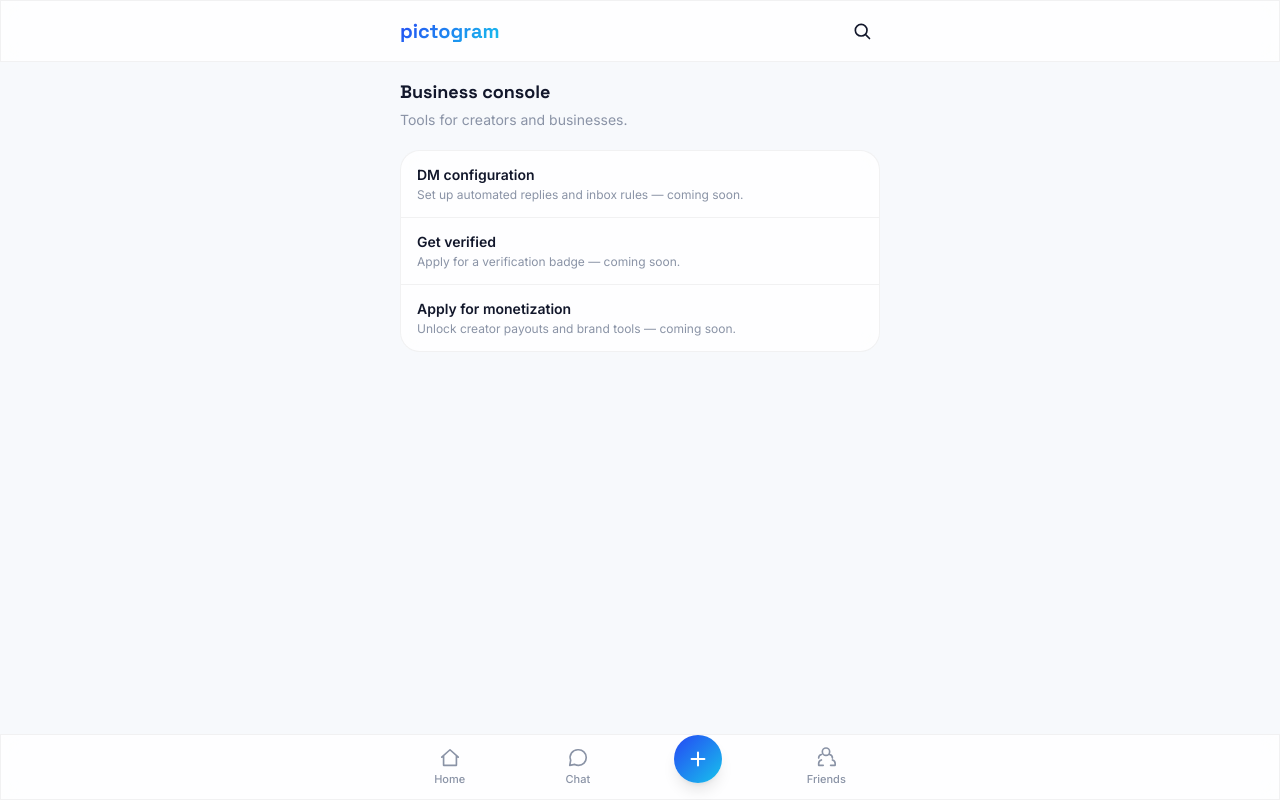
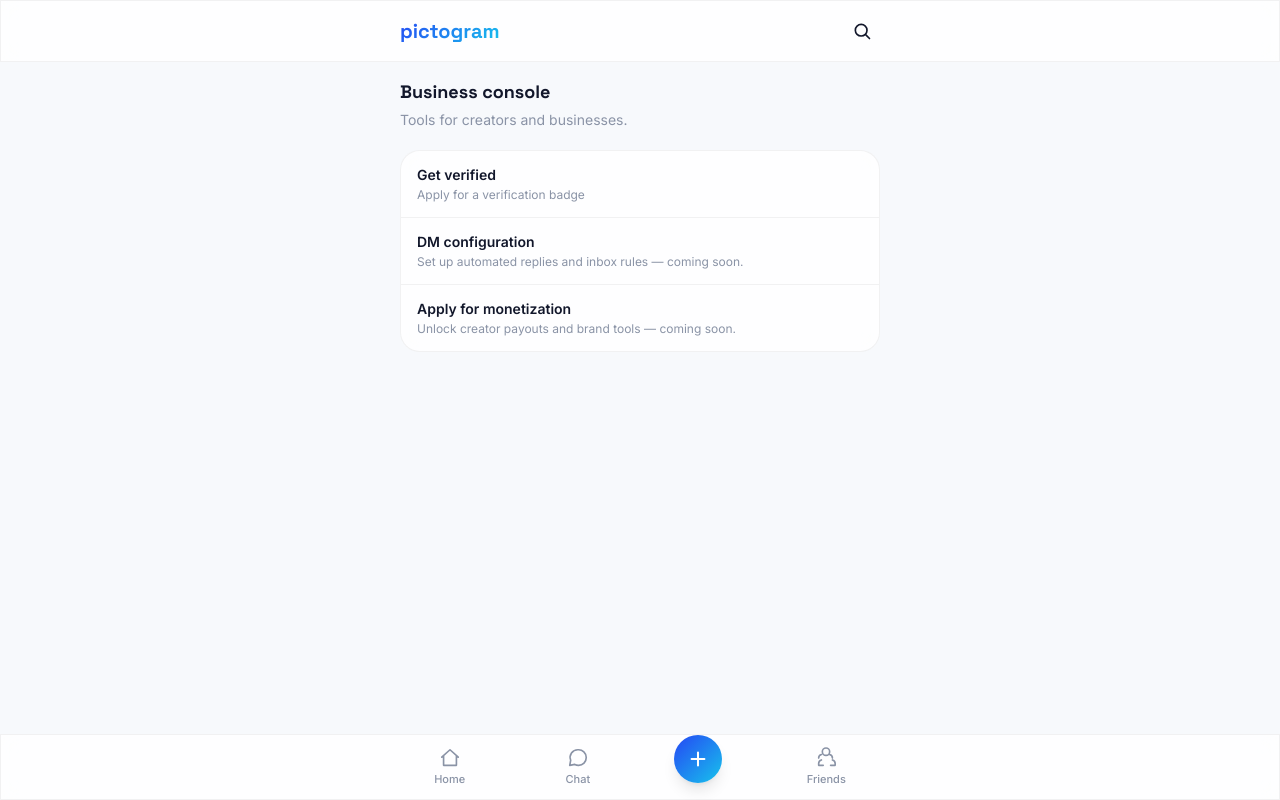
Before and after one commit to maria01-arch/Pictogram, a Next.js app: page /business in a window 1280 px wide. Built offline with nearby package versions, Linux system fonts and the light colour scheme; no server answers.

Commit message:
Link Business Console 'Get verified' to the application page

```diff
--- a/src/app/business/page.tsx
+++ b/src/app/business/page.tsx
@@ -1,6 +1,7 @@
-const ITEMS = [
+import Link from "next/link";
+
+const STUB_ITEMS = [
   { label: "DM configuration", description: "Set up automated replies and inbox rules" },
-  { label: "Get verified", description: "Apply for a verification badge" },
   { label: "Apply for monetization", description: "Unlock creator payouts and brand tools" },
 ];
 
@@ -11,11 +12,13 @@ export default function BusinessPage() {
       <p className="mt-1 text-sm text-ink-muted">Tools for creators and businesses.</p>
 
       <div className="mt-5 overflow-hidden rounded-xl2 glass-card">
-        {ITEMS.map((item, i) => (
-          <div
-            key={item.label}
-            className={`px-4 py-3.5 ${i !== 0 ? "border-t border-black/5 dark:border-white/5" : ""}`}
-          >
+        <Link href="/business/verify" className="block px-4 py-3.5 transition hover:bg-black/5 dark:hover:bg-white/5">
+          <p className="text-sm font-semibold">Get verified</p>
+          <p className="mt-0.5 text-xs text-ink-muted">Apply for a verification badge</p>
+        </Link>
+
+        {STUB_ITEMS.map((item) => (
+          <div key={item.label} className="border-t border-black/5 px-4 py-3.5 dark:border-white/5">
             <p className="text-sm font-semibold">{item.label}</p>
             <p className="mt-0.5 text-xs text-ink-muted">{item.description} — coming soon.</p>
           </div>
```
